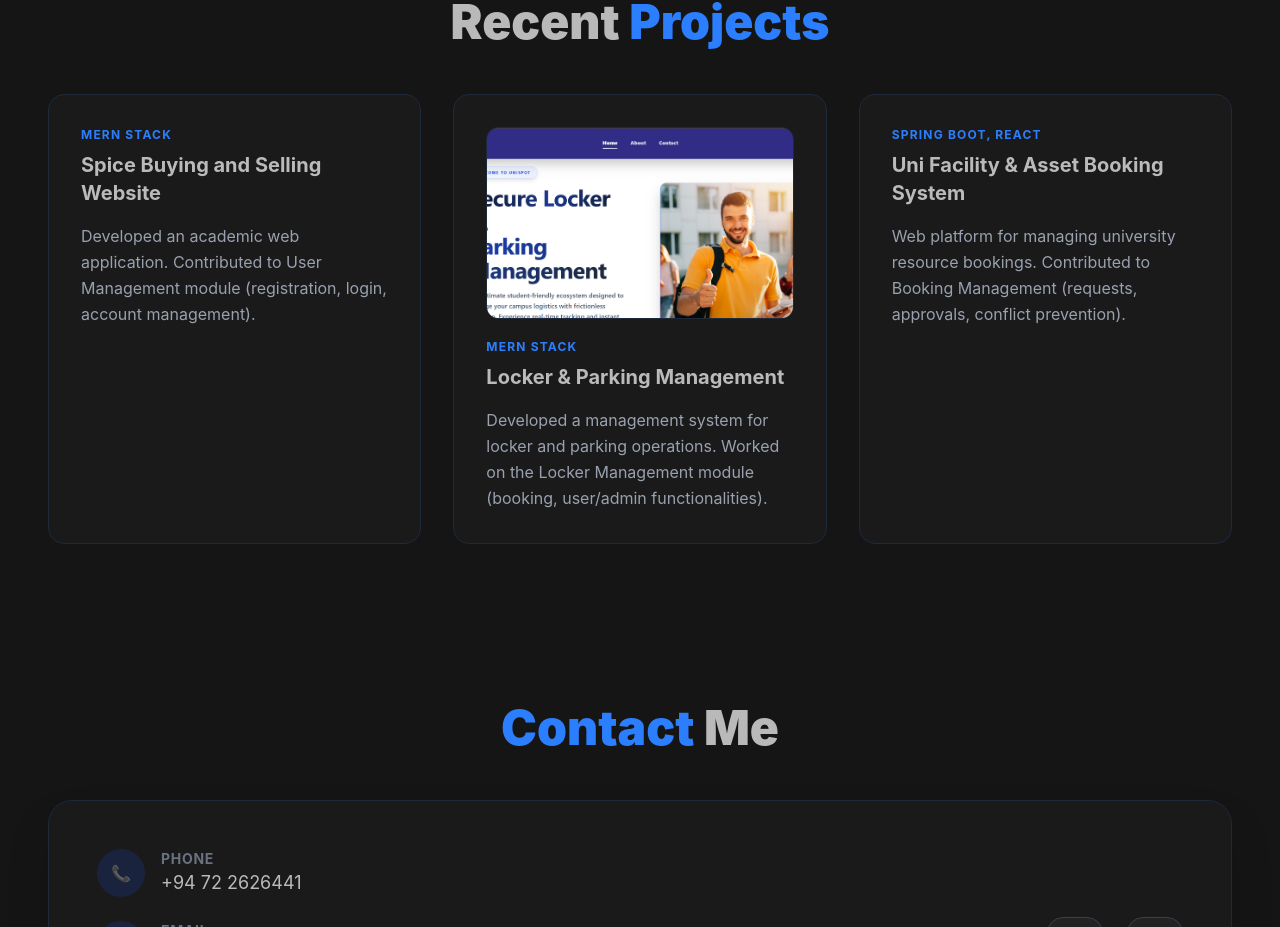
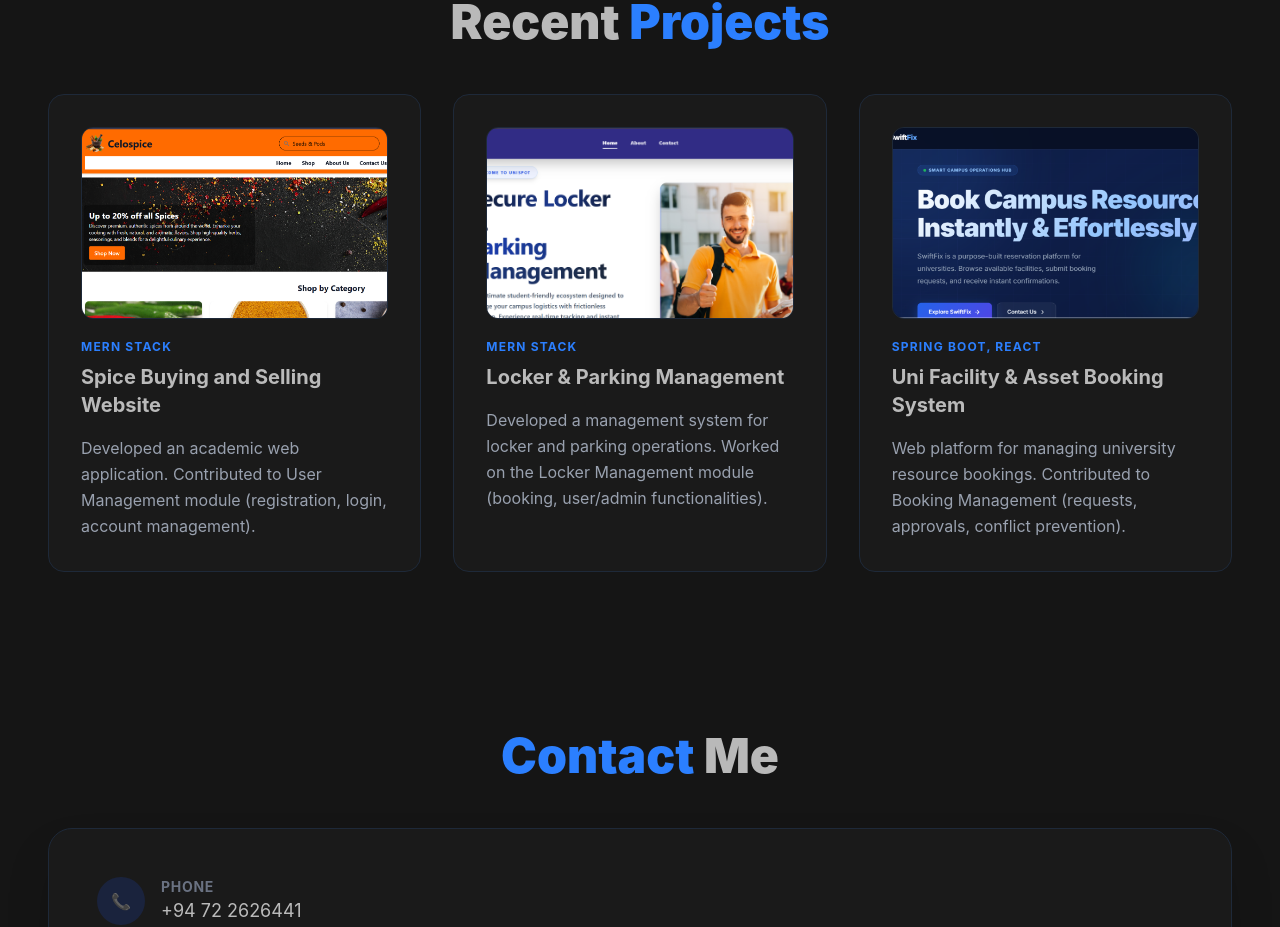
Before and after one commit to shenalsnr/my_portfolio_, a React (Vite) app in the folder my-portfolio/: page / in a window 1280 px wide. Shown: the part 2078-3005 px from the top of the page. Built offline with nearby package versions, Linux system fonts and the light colour scheme.

Commit message:
add image projects section

```diff
--- a/my-portfolio/src/components/Projects.jsx
+++ b/my-portfolio/src/components/Projects.jsx
@@ -5,8 +5,10 @@ export default function Projects() {
     {
       title: "Spice Buying and Selling Website",
       stack: "MERN Stack",
-      desc: "Developed an academic web application. Contributed to User Management module (registration, login, account management)."
+      desc: "Developed an academic web application. Contributed to User Management module (registration, login, account management).",
+      image: "/spice.png"
     },
+
     {
       title: "Locker & Parking Management",
       stack: "MERN Stack",
@@ -16,8 +18,9 @@ export default function Projects() {
     {
       title: "Uni Facility & Asset Booking System",
       stack: "Spring Boot, React",
-      desc: "Web platform for managing university resource bookings. Contributed to Booking Management (requests, approvals, conflict prevention)."
-    }
+      desc: "Web platform for managing university resource bookings. Contributed to Booking Management (requests, approvals, conflict prevention).",
+      image: "/unip.png"
+    },
   ];
 
   return (
```
Also changed, not shown: my-portfolio/public/spice.png (added), my-portfolio/public/unip.png (added).
